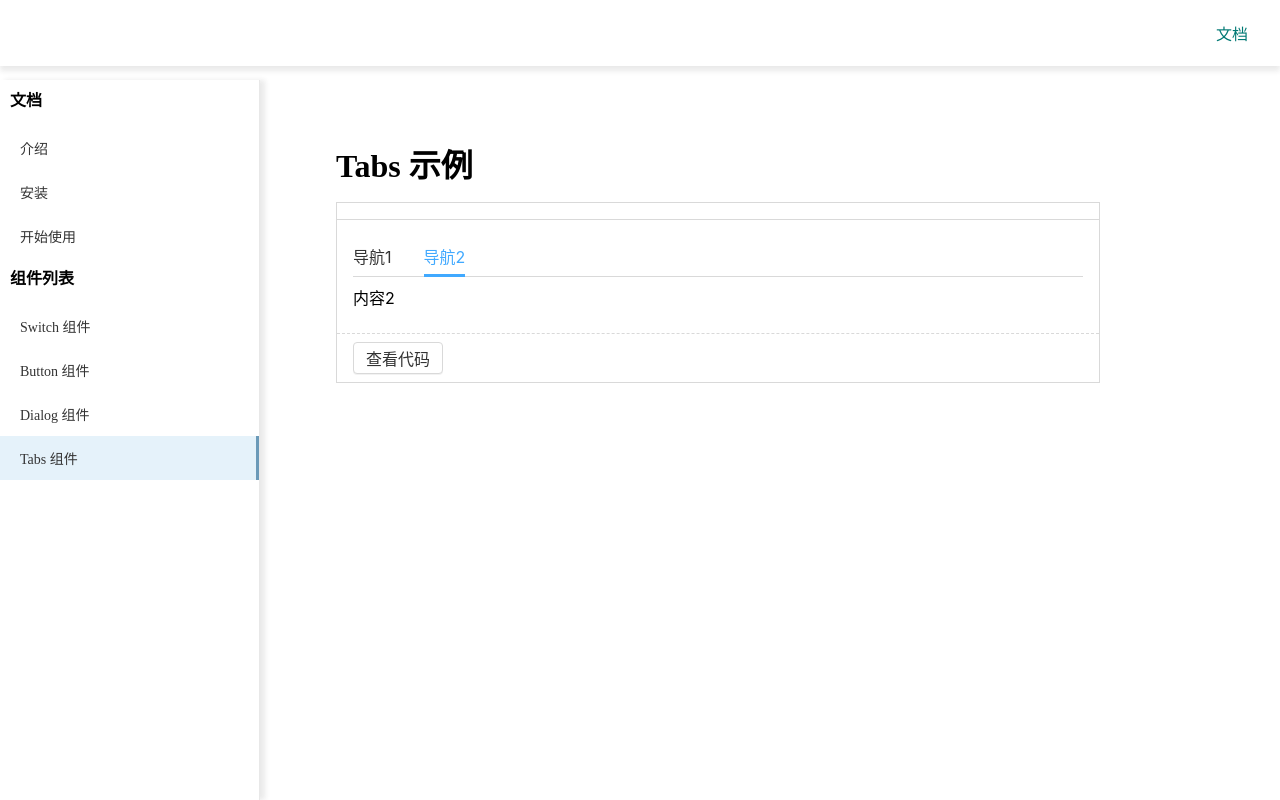
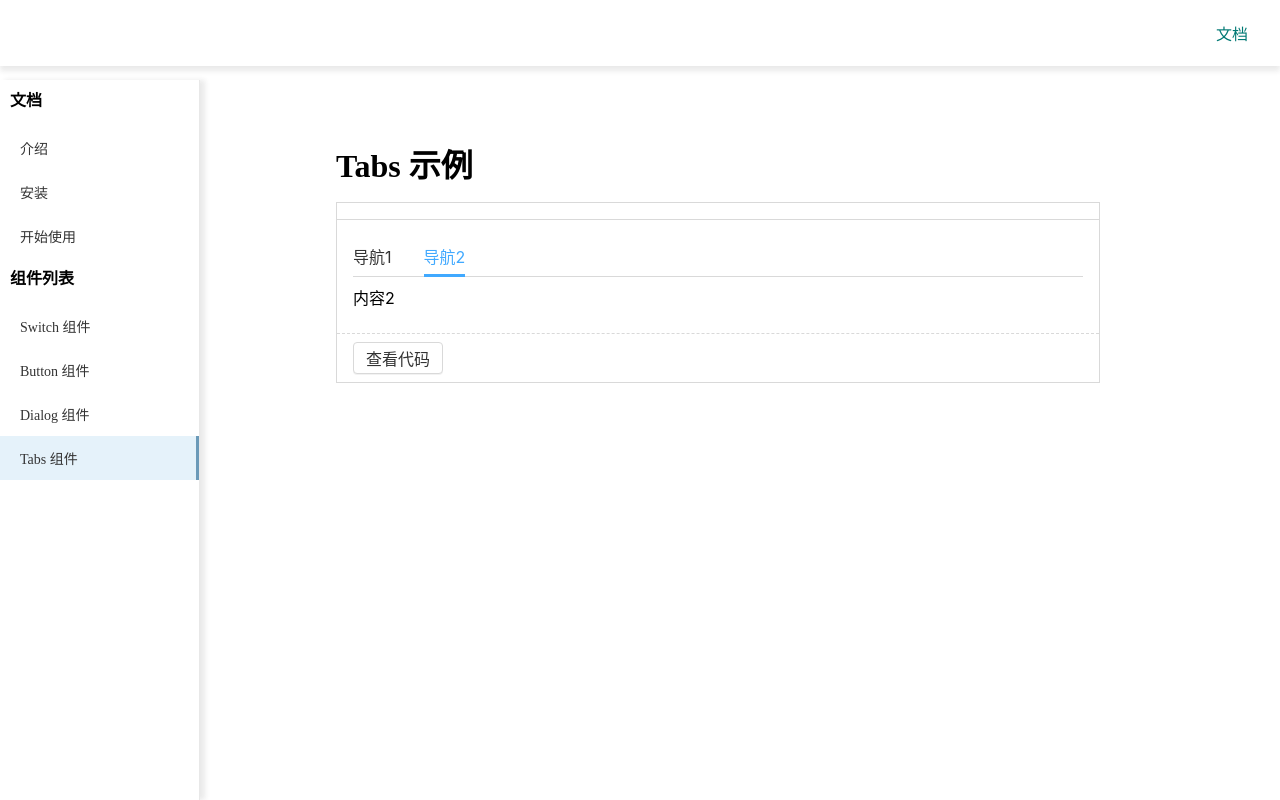
Before and after one commit to dana-wang9527/pear-ui-code, a Vue app: page /#/doc/tabs in a window 1280 px wide. Built offline with nearby package versions, Linux system fonts and the light colour scheme.

Commit message:
修改页面样式

```diff
--- a/src/components/Demo.vue
+++ b/src/components/Demo.vue
@@ -18,7 +18,7 @@ import Button from '../lib/Button.vue';
 import 'prismjs';
 import 'prismjs/themes/prism-okaidia.css';
 import {computed, ref} from 'vue';
-
+const Prism = (window as any).Prism
 export default {
   components: {Button},
   props: {
--- a/src/views/Doc.vue
+++ b/src/views/Doc.vue
@@ -73,7 +73,7 @@ export default {
       bottom: 0;
       margin-top: 80px;
       height: auto;
-      width: 260px;
+      width: 200px;
       overflow-x: hidden;
       overflow-y: scroll;
       border-right: 1px solid #e8e8e8;
@@ -101,6 +101,7 @@ export default {
             &:hover {
               background: #e5f2fa;
               border-bottom: none;
+              text-decoration: none;
             }
           }
           .router-link-active {
```
